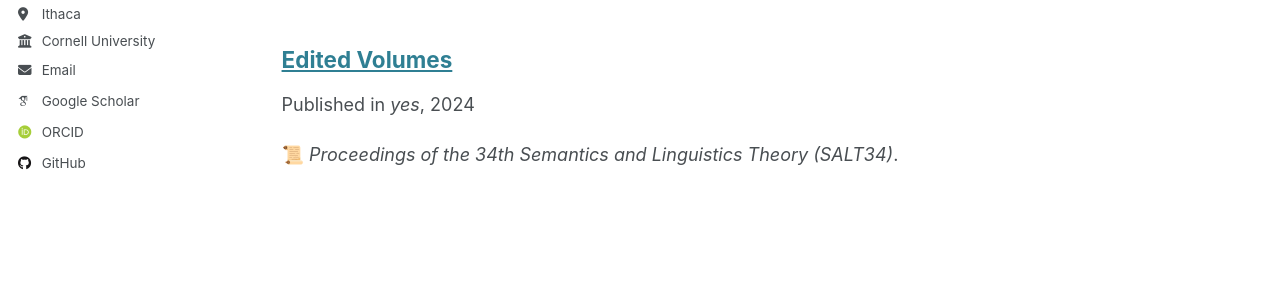
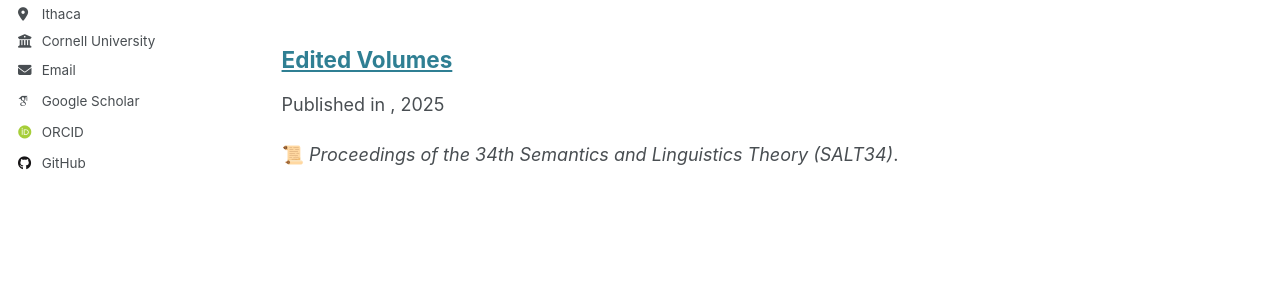
Before and after one commit to lynn-yifanwu-ling/lynn-yifanwu-ling.github.io, a Jekyll site: the page built from _pages/publications.html, in a window 1280 px wide and 989 px high. Shown: the part 409-696 px from the top of the window. Built offline with Jekyll 4.4.1, drawn with Linux system fonts in a browser that asks for light colours; emoji names are drawn with the system emoji font; some web fonts are replaced.

Commit message:
Update 1_edited volumes.md

```diff
--- a/_publications/1_edited volumes.md
+++ b/_publications/1_edited volumes.md
@@ -3,8 +3,6 @@ title: "Edited Volumes"
 collection: talks
 permalink: /publications/edited_volumes
 type: "Talk"
-venue: "yes"
-date: 2024-12-01
 ---
 
 :scroll: *Proceedings of the 34th Semantics and Linguistics Theory (SALT34)*. <br>
```
